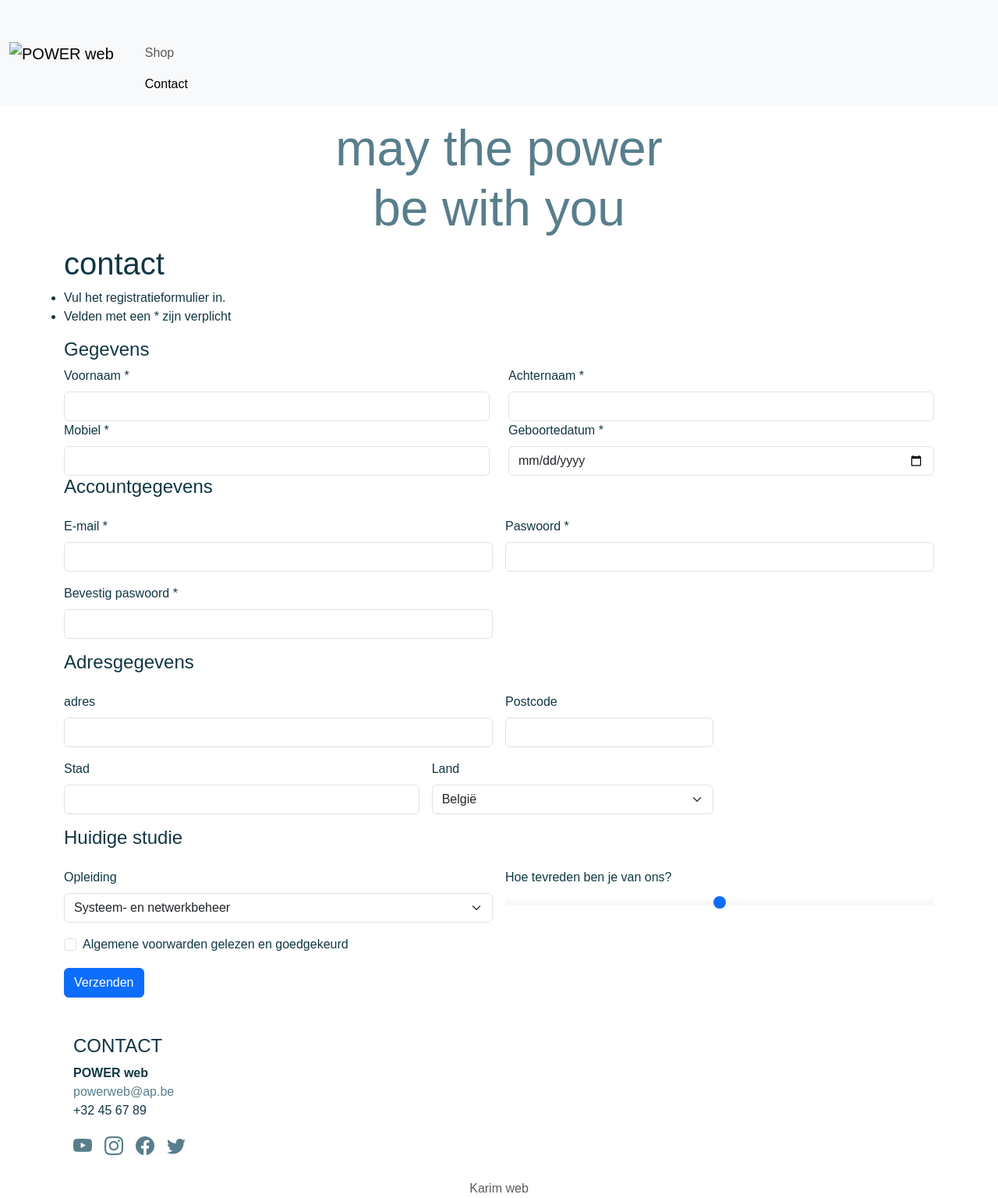
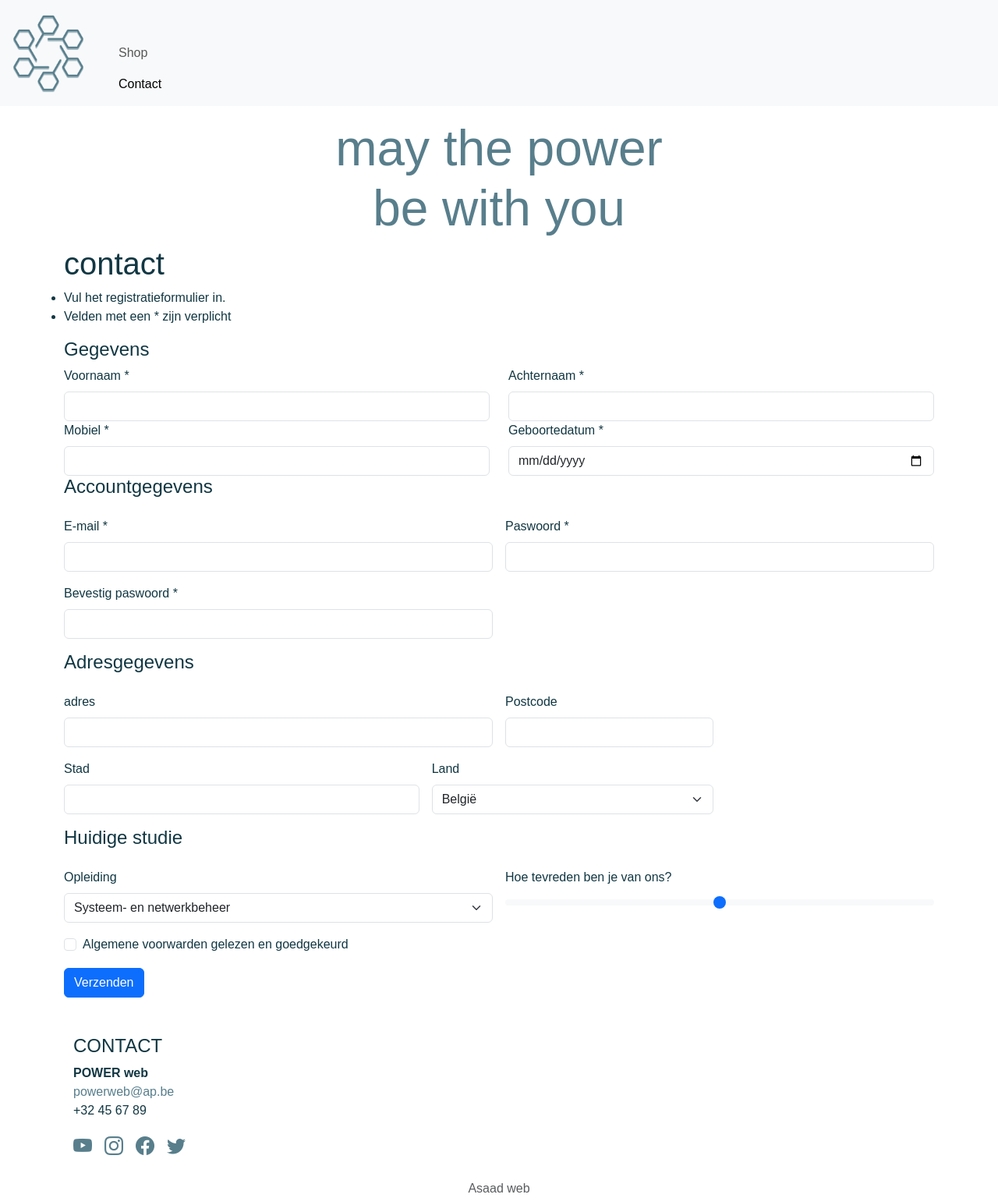
Before and after one commit to llerk1804-stack/Portfolio12, a plain HTML site: page shop.html in a window 1280 px wide. Shown: the whole page at 78% size. Drawn offline with nearby package versions, Linux system fonts and the light colour scheme.

Commit message:
Update portfolip.html

```diff
--- a/shop.html
+++ b/shop.html
@@ -13,7 +13,7 @@
   <!-- Navigatie -->
   <nav class="navbar navbar-expand-lg navbar-light bg-light">
     <div class="container-fluid">
-      <a class="navbar-brand" href="#"><img src="assets/images/logo.png" alt="POWER web" width="100" height="100">
+      <a class="navbar-brand" href="#"><img src="/logo.png" alt="POWER web" width="100" height="100">
       <button class="navbar-toggler" type="button" data-bs-toggle="collapse" data-bs-target="#navbarNav">
         <span class="navbar-toggler-icon"></span>
       </button>
@@ -167,9 +167,12 @@
     </div>
   </div>
   <div class="text-center mt-4 text-muted">
-    Karim web
+    Asaad web
   </div>
 </footer>
+    </div>
+  </div>
+</section>
       </div>
     </form>
   </main>
```
